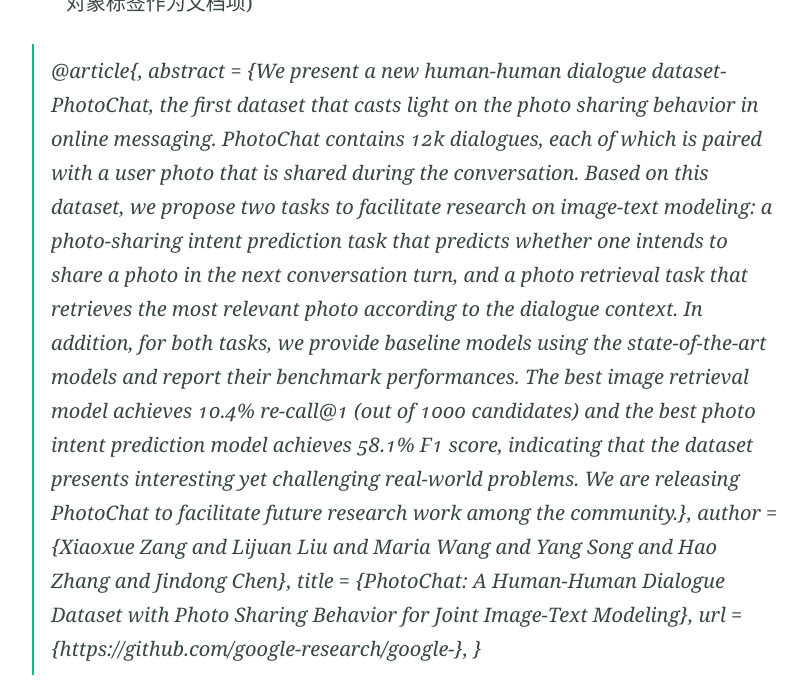
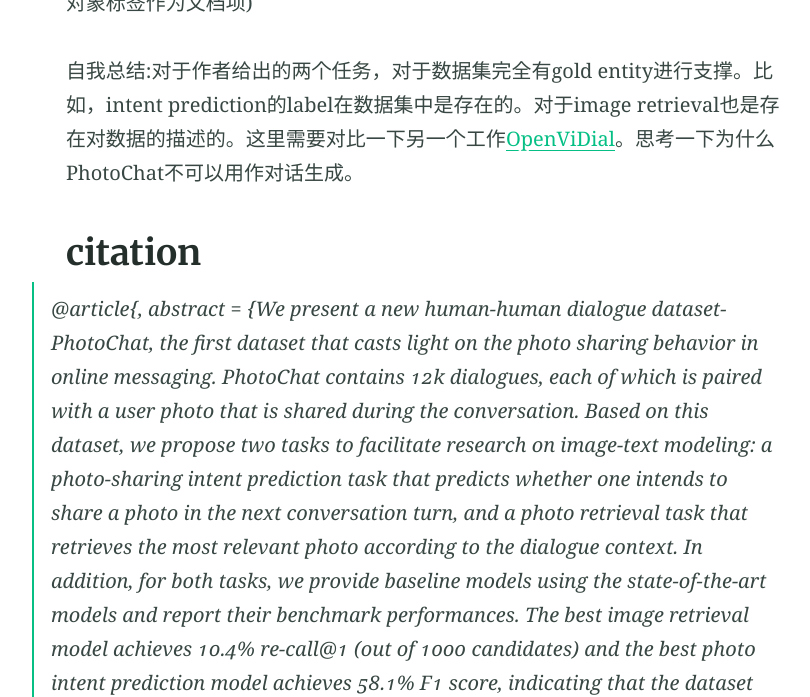
Before and after one commit to lizeyujack/lizeyujack.github.io, a Jekyll site: the page built from _posts/2022-10-11-example-post-21.md, in a window 1280 px wide and 900 px high, scrolled down 3631 px, cut to the strip 203-900 px from the top of the window. Shown: the whole strip, without its empty margins (217-1027 px from the left). Built offline with Jekyll 4.4.1, drawn with Linux system fonts in a browser that asks for light colours.

Commit message:
Update 2022-10-11-example-post-21.md

```diff
--- a/_posts/2022-10-11-example-post-21.md
+++ b/_posts/2022-10-11-example-post-21.md
@@ -28,7 +28,9 @@ PhotoChat 论文精读:
 
 - 对于图像检索：Dual encoder（double-stream network with bert as textual encoder and Resnet as visual encoder）、VSE++(强调了最难的底片使用最大的铰链损失为目标，并产生了显著的性能改进,2018)、SCAN(是一个完整的交叉注意模型，它捕获图像区域和文本标记之间的细粒度相互作用，从而推断图像-文本相似性。)、BM25(是一种广泛用于文档检索的概率检索函数。为了使其适应我们的设置，我们直接利用每个图像{% include latex.html latex="l_j, j \in \[1,m\]" %}的对象标签作为文档项)
 
+自我总结:对于作者给出的两个任务，对于数据集完全有gold entity进行支撑。比如，intent prediction的label在数据集中是存在的。对于image retrieval也是存在对数据的描述的。这里需要对比一下另一个工作[OpenViDial](https://github.com/ShannonAI/OpenViDial)。思考一下为什么PhotoChat不可以用作对话生成。
 
+## citation
 >> @article{,
    abstract = {We present a new human-human dialogue dataset-PhotoChat, the first dataset that casts light on the photo sharing behavior in online messaging. PhotoChat contains 12k dialogues, each of which is paired with a user photo that is shared during the conversation. Based on this dataset, we propose two tasks to facilitate research on image-text modeling: a photo-sharing intent prediction task that predicts whether one intends to share a photo in the next conversation turn, and a photo retrieval task that retrieves the most relevant photo according to the dialogue context. In addition, for both tasks, we provide baseline models using the state-of-the-art models and report their benchmark performances. The best image retrieval model achieves 10.4% re-call@1 (out of 1000 candidates) and the best photo intent prediction model achieves 58.1% F1 score, indicating that the dataset presents interesting yet challenging real-world problems. We are releasing PhotoChat to facilitate future research work among the community.},
    author = {Xiaoxue Zang and Lijuan Liu and Maria Wang and Yang Song and Hao Zhang and Jindong Chen},
```
